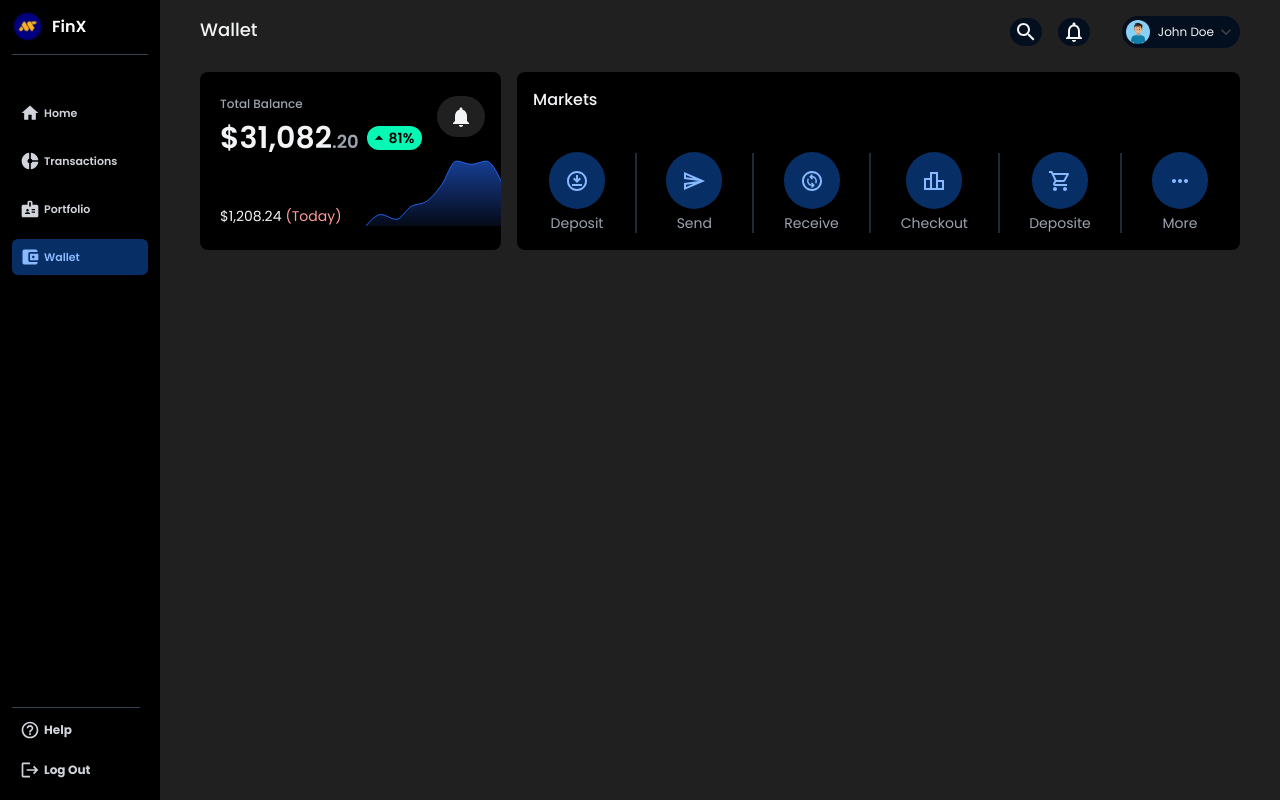
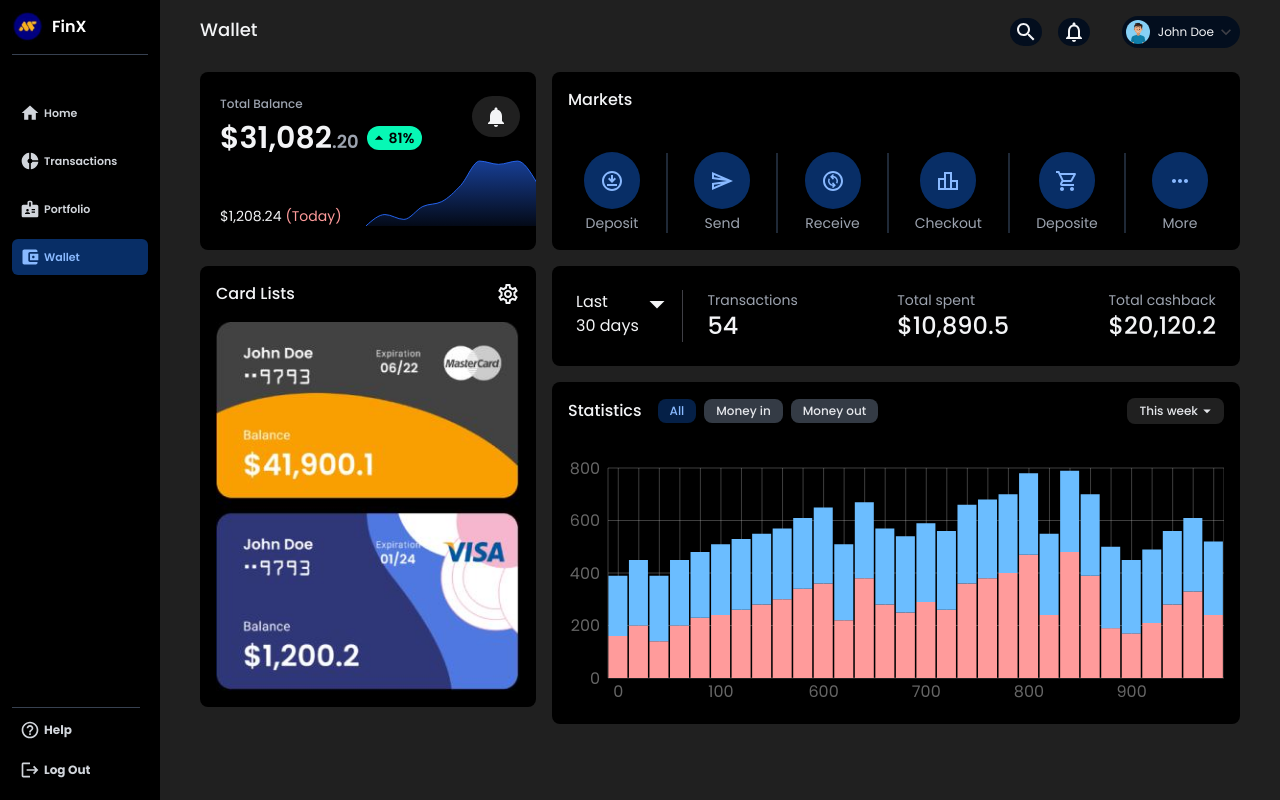
Before and after one commit to parsaes85/cryptocurrency-dashboard, a React (Vite) app: page /wallet in a window 1280 px wide. Built offline with nearby package versions, Linux system fonts and the light colour scheme; the HTML template or start-up script is replaced by a standard one.

Commit message:
complete middle section of wallet page

```diff
--- a/src/Components/WalletComponents/BalanceAreaChart/BalanceAreaChart.jsx
+++ b/src/Components/WalletComponents/BalanceAreaChart/BalanceAreaChart.jsx
@@ -57,7 +57,7 @@ const data = [
 
 export default function BalanceAreaChart() {
   return (
-    <div className="bg-black pl-5 pt-6 pb-6 rounded-lg w-[430px] relative">
+    <div className="bg-black pl-5 pt-6 pb-6 rounded-lg relative">
       <h1 className="text-gray-400 font-medium text-xs">Total Balance</h1>
       <span className="absolute text-gray-100 bg-bg-1 px-3 py-2 rounded-full right-4 top-6">
         <NotificationsIcon/>
--- /dev/null
+++ b/src/Components/WalletComponents/CardLists/CardLists.jsx
@@ -0,0 +1,18 @@
+import React from "react";
+
+import SettingsOutlinedIcon from "@mui/icons-material/SettingsOutlined";
+
+export default function CardLists() {
+  return (
+    <div className="bg-black rounded-lg p-4">
+      <div className="flex justify-between text-gray-100 font-medium">
+        <h1>Card Lists</h1>
+        <SettingsOutlinedIcon />
+      </div>
+
+      <div className="flex justify-center mt-4">
+        <img src="images/cards.JPG" alt="" />
+      </div>
+    </div>
+  );
+}
--- /dev/null
+++ b/src/Components/WalletComponents/Markets/Markets.jsx
@@ -0,0 +1,60 @@
+import React from "react";
+
+import SendOutlinedIcon from "@mui/icons-material/SendOutlined";
+import MoreHorizOutlinedIcon from "@mui/icons-material/MoreHorizOutlined";
+import DownloadForOfflineOutlinedIcon from "@mui/icons-material/DownloadForOfflineOutlined";
+import ShoppingCartOutlinedIcon from "@mui/icons-material/ShoppingCartOutlined";
+import ChangeCircleOutlinedIcon from "@mui/icons-material/ChangeCircleOutlined";
+import LeaderboardOutlinedIcon from "@mui/icons-material/LeaderboardOutlined";
+
+export default function Markets() {
+  return (
+    <div className="bg-black p-4 rounded-lg w-full lg:col-span-2">
+      <h1 className="text-gray-100 font-medium">Markets</h1>
+
+      <div className="mt-6 xs:mt-10 px-4 flex items-center justify-between flex-col xs:flex-row">
+        <div className="flex flex-col items-center gap-1">
+          <span className="text-[#89B9FF] bg-[#082E66] p-4 rounded-full">
+            <DownloadForOfflineOutlinedIcon />
+          </span>
+          <p className="text-gray-400 text-sm">Deposit</p>
+        </div>
+        <span className="w-[2px] h-10 xs:h-20 bg-gray-800 content-none"></span>
+        <div className="flex flex-col items-center gap-1">
+          <span className="text-[#89B9FF] bg-[#082E66] p-4 rounded-full">
+            <SendOutlinedIcon />
+          </span>
+          <p className="text-gray-400 text-sm">Send</p>
+        </div>
+        <span className="w-[2px] h-10 xs:h-20 bg-gray-800 content-none"></span>
+        <div className="flex flex-col items-center gap-1">
+          <span className="text-[#89B9FF] bg-[#082E66] p-4 rounded-full">
+            <ChangeCircleOutlinedIcon />
+          </span>
+          <p className="text-gray-400 text-sm">Receive</p>
+        </div>
+        <span className="w-[2px] h-10 xs:h-20 bg-gray-800 content-none"></span>
+        <div className="flex flex-col items-center gap-1">
+          <span className="text-[#89B9FF] bg-[#082E66] p-4 rounded-full">
+            <LeaderboardOutlinedIcon />
+          </span>
+          <p className="text-gray-400 text-sm">Checkout</p>
+        </div>
+        <span className="w-[2px] h-10 xs:h-20 bg-gray-800 content-none"></span>
+        <div className="flex flex-col items-center gap-1">
+          <span className="text-[#89B9FF] bg-[#082E66] p-4 rounded-full">
+            <ShoppingCartOutlinedIcon />
+          </span>
+          <p className="text-gray-400 text-sm">Deposite</p>
+        </div>
+        <span className="w-[2px] h-10 xs:h-20 bg-gray-800 content-none"></span>
+        <div className="flex flex-col items-center gap-1">
+          <span className="text-[#89B9FF] bg-[#082E66] p-4 rounded-full">
+            <MoreHorizOutlinedIcon />
+          </span>
+          <p className="text-gray-400 text-sm">More</p>
+        </div>
+      </div>
+    </div>
+  );
+}
--- /dev/null
+++ b/src/Components/WalletComponents/StatisticsBarChart/StatisticsBarChart.jsx
@@ -0,0 +1,193 @@
+import React from "react";
+import {
+  BarChart,
+  Bar,
+  Cell,
+  XAxis,
+  YAxis,
+  CartesianGrid,
+  Tooltip,
+  Legend,
+  ResponsiveContainer,
+} from "recharts";
+
+import ArrowDropDownIcon from "@mui/icons-material/ArrowDropDown";
+
+const data = [
+  {
+    name: "0",
+    uv: 230,
+    pv: 160,
+  },
+  {
+    uv: 250,
+    pv: 200,
+  },
+  {
+    uv: 250,
+    pv: 140,
+  },
+  {
+    uv: 250,
+    pv: 200,
+  },
+  {
+    uv: 250,
+    pv: 230,
+  },
+  {
+    name: "100",
+    uv: 270,
+    pv: 240,
+  },
+  {
+    uv: 270,
+    pv: 260,
+  },
+  {
+    uv: 270,
+    pv: 280,
+  },
+  {
+    uv: 270,
+    pv: 300,
+  },
+  {
+    uv: 270,
+    pv: 340,
+  },
+  {
+    name: "600",
+    uv: 290,
+    pv: 360,
+  },
+  {
+    uv: 290,
+    pv: 220,
+  },
+  {
+    uv: 290,
+    pv: 380,
+  },
+  {
+    uv: 290,
+    pv: 280,
+  },
+  {
+    uv: 290,
+    pv: 250,
+  },
+  {
+    name: "700",
+    uv: 300,
+    pv: 290,
+  },
+  {
+    uv: 300,
+    pv: 260,
+  },
+  {
+    uv: 300,
+    pv: 360,
+  },
+  {
+    uv: 300,
+    pv: 380,
+  },
+  {
+    uv: 300,
+    pv: 400,
+  },
+  {
+    name: "800",
+    uv: 310,
+    pv: 470,
+  },
+  {
+    uv: 310,
+    pv: 240,
+  },
+  {
+    uv: 310,
+    pv: 480,
+  },
+  {
+    uv: 310,
+    pv: 390,
+  },
+  {
+    uv: 310,
+    pv: 190,
+  },
+  {
+    name: "900",
+    uv: 280,
+    pv: 170,
+  },
+  {
+    uv: 280,
+    pv: 210,
+  },
+  {
+    uv: 280,
+    pv: 280,
+  },
+  {
+    uv: 280,
+    pv: 330,
+  },
+  {
+    uv: 280,
+    pv: 240,
+  },
+];
+
+export default function StatisticsBarChart() {
+  return (
+    <div className="bg-black rounded-lg p-4">
+      <div className="flex justify-between items-start xs:items-center gap-2 flex-col xs:flex-row">
+        <div className="flex gap-4 items-center">
+          <h1 className="text-gray-100 font-medium">Statistics</h1>
+          <div className="text-gray-200 text-[9px] xs:text-[10px] sm:text-xs font-medium flex gap-2">
+            <span className="text-[#89B9FF] bg-[#082E66] bg-opacity-70 py-1 px-2 sm:px-3 rounded-lg">
+              All
+            </span>
+            <span className="bg-gray-600 bg-opacity-70 py-1 px-2 sm:px-3 rounded-lg">
+              Money in
+            </span>
+            <span className="bg-gray-600 bg-opacity-70 py-1 px-2 sm:px-3 rounded-lg">
+              Money out
+            </span>
+          </div>
+        </div>
+
+        <span className="bg-bg-1 text-gray-200 py-1 px-2 sm:px-3 rounded-lg text-[10px] sm:text-xs font-medium flex items-center">
+          This week <ArrowDropDownIcon fontSize="" className="text-lg -mr-1" />
+        </span>
+      </div>
+
+      <div className="h-[260px] mt-6">
+        <ResponsiveContainer width="100%" height="100%">
+          <BarChart
+            width={500}
+            height={300}
+            data={data}
+            margin={{
+              top: 20,
+              right: 0,
+              left: -20,
+              bottom: 0,
+            }}
+            barCategoryGap="2%"
+          >
+            <CartesianGrid strokeDasharray="" strokeOpacity={0.3} />
+            <XAxis dataKey="name" strokeOpacity={0} />
+            <YAxis strokeOpacity={0} />
+            <Bar dataKey="pv" stackId="a" fill="#FF9B9B" />
+            <Bar dataKey="uv" stackId="a" fill="#6BBDFF" />
+          </BarChart>
+        </ResponsiveContainer>
+      </div>
+    </div>
+  );
+}
--- /dev/null
+++ b/src/Components/WalletComponents/StatisticsNumbers/StatisticsNumbers.jsx
@@ -0,0 +1,30 @@
+import React from "react";
+
+import ArrowDropDownIcon from "@mui/icons-material/ArrowDropDown";
+
+export default function StatisticsNumbers() {
+  return (
+    <div className="bg-black p-6 rounded-lg flex justify-between ">
+      <div className="text-gray-100 flex w-[130px] text-sm lg:text-base border-r border-r-zinc-700">
+        <div>
+          Last <br /> 30 days
+        </div>
+        <ArrowDropDownIcon fontSize="" className="text-2xl lg:text-4xl -mt-1" />
+      </div>
+      <div className="flex justify-between xs:w-full pl-6 flex-col xs:flex-row gap-4">
+        <div>
+          <h2 className="text-gray-400 text-xs lg:text-sm">Transactions</h2>
+          <h1 className="text-gray-100 lg:text-2xl font-medium">54</h1>
+        </div>
+        <div>
+          <h2 className="text-gray-400 text-xs lg:text-sm">Total spent</h2>
+          <h1 className="text-gray-100 lg:text-2xl font-medium">$10,890.5</h1>
+        </div>
+        <div>
+          <h2 className="text-gray-400 text-xs lg:text-sm">Total cashback</h2>
+          <h1 className="text-gray-100 lg:text-2xl font-medium">$20,120.2</h1>
+        </div>
+      </div>
+    </div>
+  );
+}
--- a/src/Pages/Wallet/Wallet.jsx
+++ b/src/Pages/Wallet/Wallet.jsx
@@ -1,66 +1,27 @@
 import React from "react";
 
-import SendOutlinedIcon from "@mui/icons-material/SendOutlined";
-import MoreHorizOutlinedIcon from '@mui/icons-material/MoreHorizOutlined';
-import DownloadForOfflineOutlinedIcon from '@mui/icons-material/DownloadForOfflineOutlined';
-import ShoppingCartOutlinedIcon from '@mui/icons-material/ShoppingCartOutlined';
-import ChangeCircleOutlinedIcon from '@mui/icons-material/ChangeCircleOutlined';
-import LeaderboardOutlinedIcon from '@mui/icons-material/LeaderboardOutlined';
-
 import BalanceAreaChart from "../../Components/WalletComponents/BalanceAreaChart/BalanceAreaChart";
+import Markets from "../../Components/WalletComponents/Markets/Markets";
+import CardLists from "../../Components/WalletComponents/CardLists/CardLists";
+import StatisticsNumbers from "../../Components/WalletComponents/StatisticsNumbers/StatisticsNumbers";
+import StatisticsBarChart from "../../Components/WalletComponents/StatisticsBarChart/StatisticsBarChart";
 
 export default function Wallet() {
   return (
-    <div>
-      <div className="flex gap-4">
+    <div className="space-y-4">
+      <div className="grid lg:grid-cols-3 gap-4">
         <BalanceAreaChart />
 
-        <div className="bg-black p-4 rounded-lg w-full">
-          <h1 className="text-gray-100 font-medium">Markets</h1>
+        <Markets />
+      </div>
 
-          <div className="mt-10 px-4 flex items-center justify-between">
-            <div className="flex flex-col items-center gap-1">
-              <span className="text-[#89B9FF] bg-[#082E66] p-4 rounded-full">
-                <DownloadForOfflineOutlinedIcon />
-              </span>
-              <p className="text-gray-400 text-sm">Deposit</p>
-            </div>
-            <span className="w-[2px] h-20 bg-gray-800 content-none"></span>
-            <div className="flex flex-col items-center gap-1">
-              <span className="text-[#89B9FF] bg-[#082E66] p-4 rounded-full">
-                <SendOutlinedIcon />
-              </span>
-              <p className="text-gray-400 text-sm">Send</p>
-            </div>
-            <span className="w-[2px] h-20 bg-gray-800 content-none"></span>
-            <div className="flex flex-col items-center gap-1">
-              <span className="text-[#89B9FF] bg-[#082E66] p-4 rounded-full">
-                <ChangeCircleOutlinedIcon />
-              </span>
-              <p className="text-gray-400 text-sm">Receive</p>
-            </div>
-            <span className="w-[2px] h-20 bg-gray-800 content-none"></span>
-            <div className="flex flex-col items-center gap-1">
-              <span className="text-[#89B9FF] bg-[#082E66] p-4 rounded-full">
-                <LeaderboardOutlinedIcon />
-              </span>
-              <p className="text-gray-400 text-sm">Checkout</p>
-            </div>
-            <span className="w-[2px] h-20 bg-gray-800 content-none"></span>
-            <div className="flex flex-col items-center gap-1">
-              <span className="text-[#89B9FF] bg-[#082E66] p-4 rounded-full">
-                <ShoppingCartOutlinedIcon />
-              </span>
-              <p className="text-gray-400 text-sm">Deposite</p>
-            </div>
-            <span className="w-[2px] h-20 bg-gray-800 content-none"></span>
-            <div className="flex flex-col items-center gap-1">
-              <span className="text-[#89B9FF] bg-[#082E66] p-4 rounded-full">
-                <MoreHorizOutlinedIcon />
-              </span>
-              <p className="text-gray-400 text-sm">More</p>
-            </div>
-          </div>
+      <div className="grid md:grid-cols-3 gap-4 items-start">
+        <CardLists />
+
+        <div className="w-full md:col-span-2 space-y-4">
+          <StatisticsNumbers />
+
+          <StatisticsBarChart />
         </div>
       </div>
     </div>
```
Also changed, not shown: public/images/cards.JPG (added).
